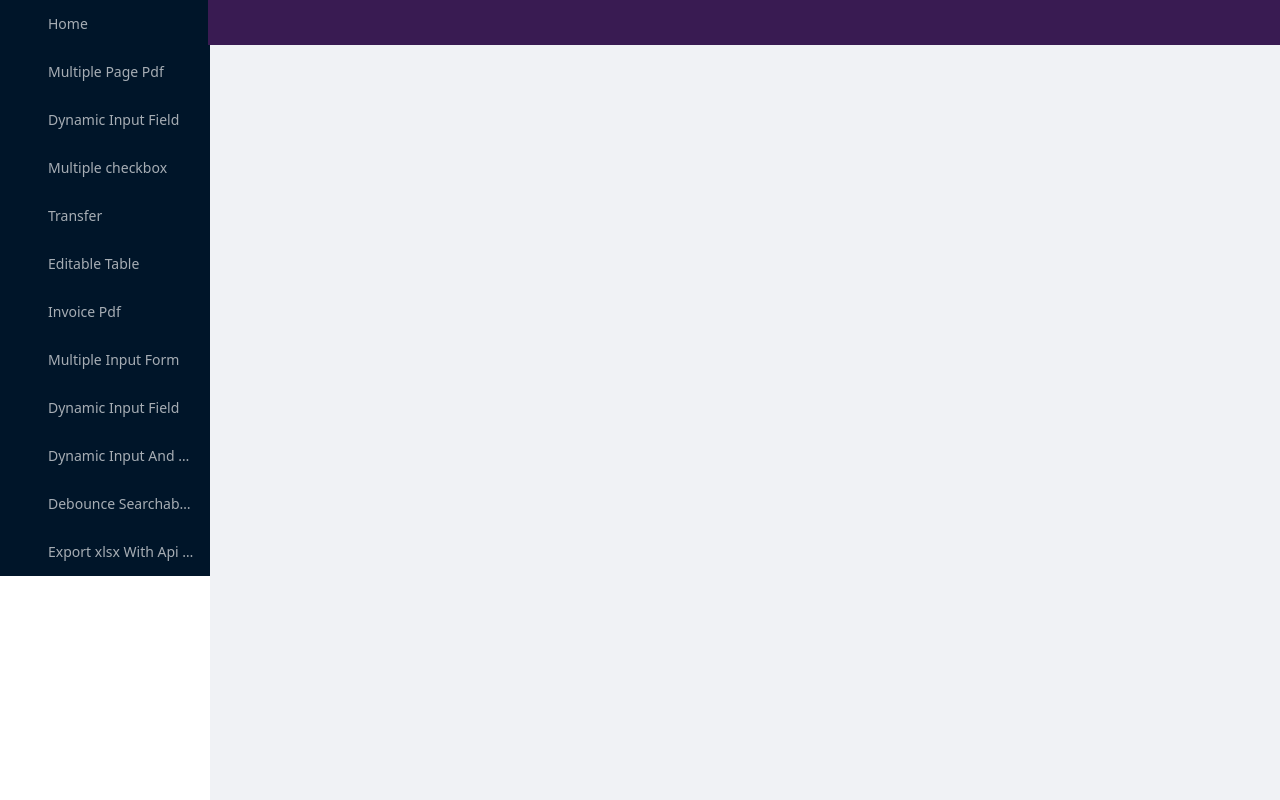
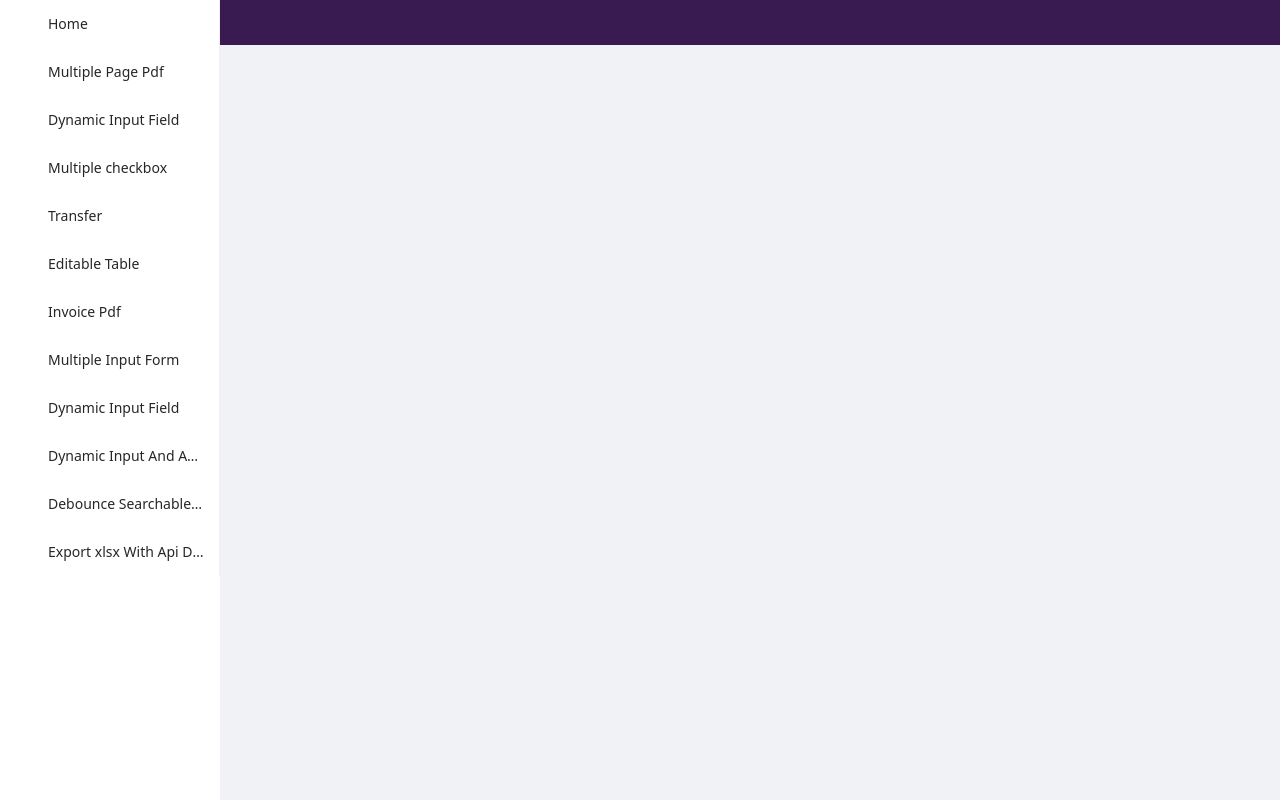
Before and after one commit to sahabubalam/advanced_react_topics, a React (Create React App) app: page / in a window 1280 px wide. Built offline with nearby package versions, Linux system fonts and the light colour scheme; what @react-pdf/renderer would draw is missing.

Commit message:
sidebar background color add

```diff
--- a/src/components/CommonLayout.js
+++ b/src/components/CommonLayout.js
@@ -10,7 +10,7 @@ const CommonLayout = ({ children }) => {
     <Layout
       style={{
         minHeight: "100vh",
-        marginLeft: 208,
+        marginLeft: 220,
         transition: ".4s",
       }}
     >
--- a/src/components/SideBar.js
+++ b/src/components/SideBar.js
@@ -96,9 +96,10 @@ const SideBar = () => {
         top: 0,
         bottom: 0,
         transition: '.4s',
+        backgroundColor:'#ffffff'
         // marginTop:45
       }}
-      width={210}
+      width={220}
       trigger={null}
       collapsible
       theme="light"
@@ -111,7 +112,7 @@ const SideBar = () => {
         defaultSelectedKeys={["1"]}
         defaultOpenKeys={["sub1"]}
         mode="inline"
-        theme="dark"
+        // theme="dark"
         items={menus}
       />
    </Sider>
```
